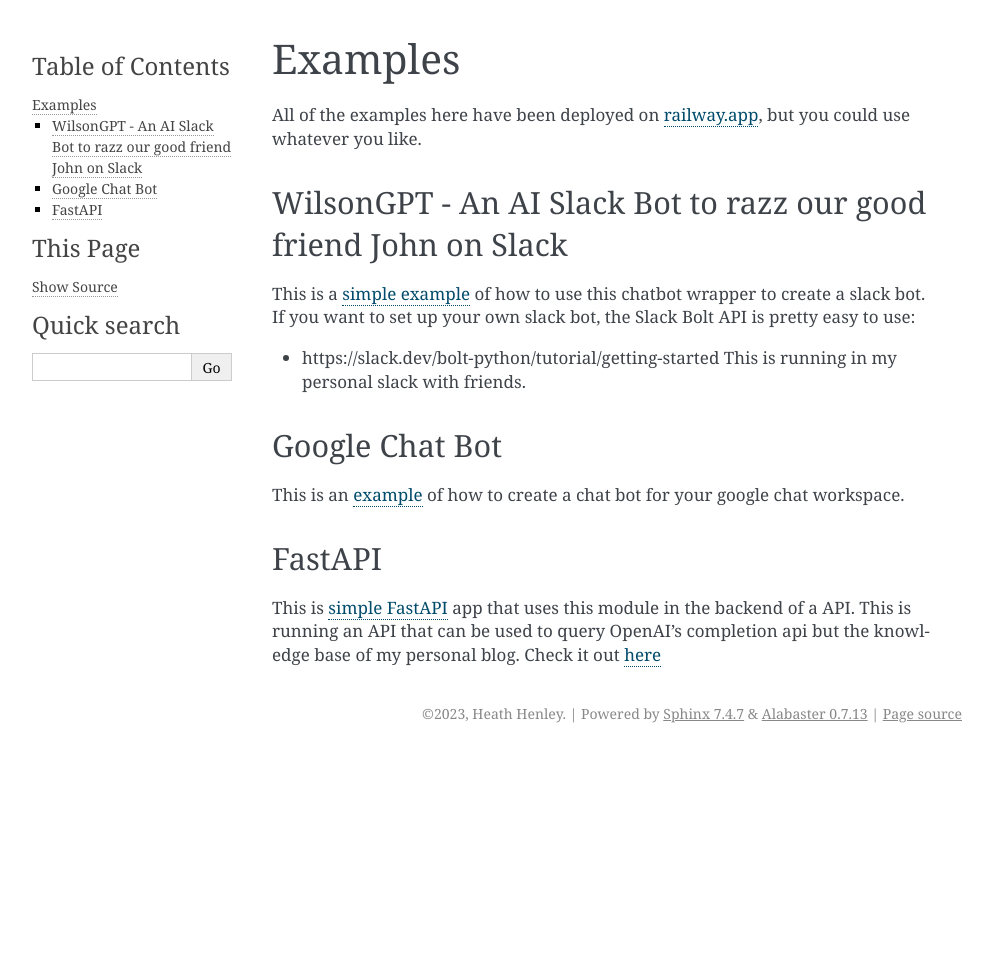
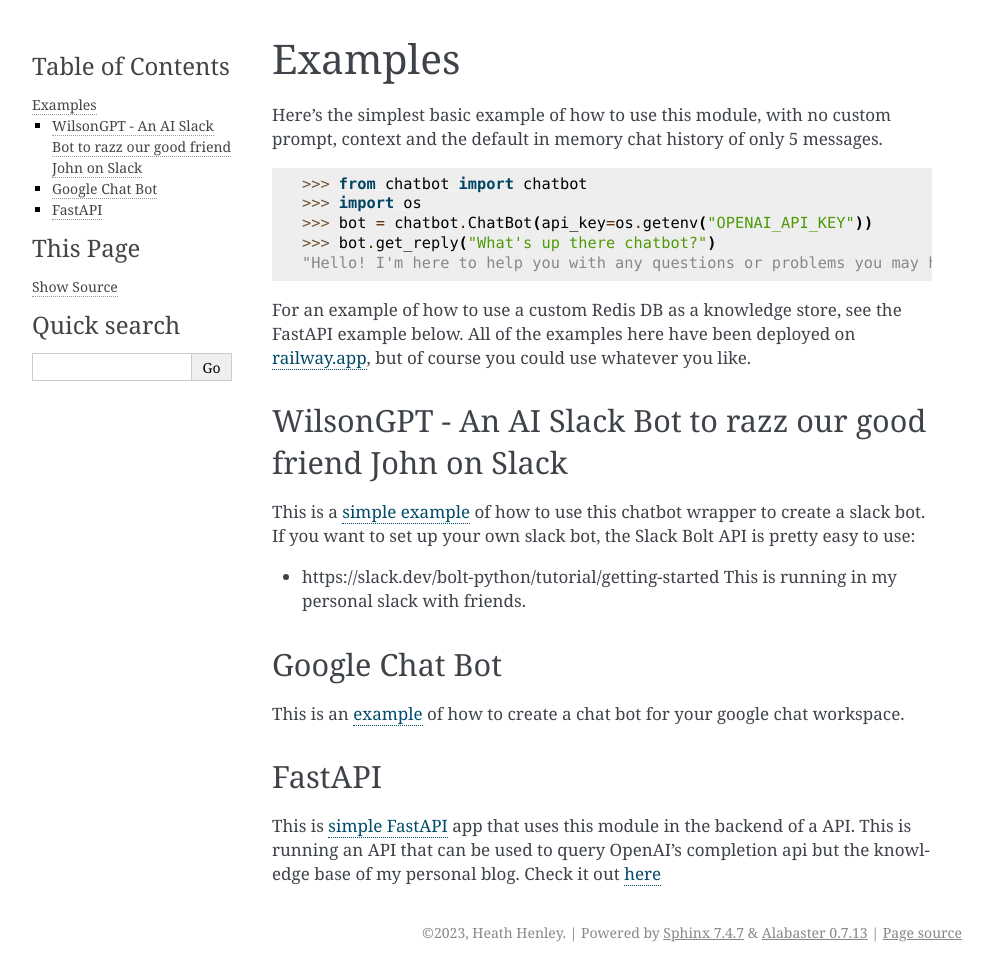
Before and after one commit to heathhenley/ChatGPTBot, a Sphinx documentation site: the page built from docs/source/examples.md, in a window 1280 px wide. Shown: the whole page, without its empty margins (148-1141 px from the left). Built offline with Sphinx 7.4.7, drawn with Linux system fonts in a browser that asks for light colours; before the commit the page ends 900 px from its top, so only the background shows below that.

Commit message:
Docs and add example

````diff
--- a/docs/source/examples.md
+++ b/docs/source/examples.md
@@ -1,6 +1,16 @@
 # Examples
-All of the examples here have been deployed on [railway.app](railway.app), but you
-could use whatever you like.
+Here's the simplest basic example of how to use this module, with no custom
+prompt, context and the default in memory chat history of only 5 messages.
+```python
+>>> from chatbot import chatbot
+>>> import os
+>>> bot = chatbot.ChatBot(api_key=os.getenv("OPENAI_API_KEY"))
+>>> bot.get_reply("What's up there chatbot?")
+"Hello! I'm here to help you with any questions or problems you may have. How can I assist you today?"
+```
+For an example of how to use a custom Redis DB as a knowledge store, see the
+FastAPI example below. All of the examples here have been deployed on
+[railway.app](railway.app), but of course you could use whatever you like.
 
 ## WilsonGPT - An AI Slack Bot to razz our good friend John on Slack
 This is a [simple example](https://github.com/heathhenley/ChatGPTBot/tree/main/examples/slack) of how to use this chatbot wrapper to create a slack bot.
````
Also changed, not shown: readme.md (+14 -2 lines).
